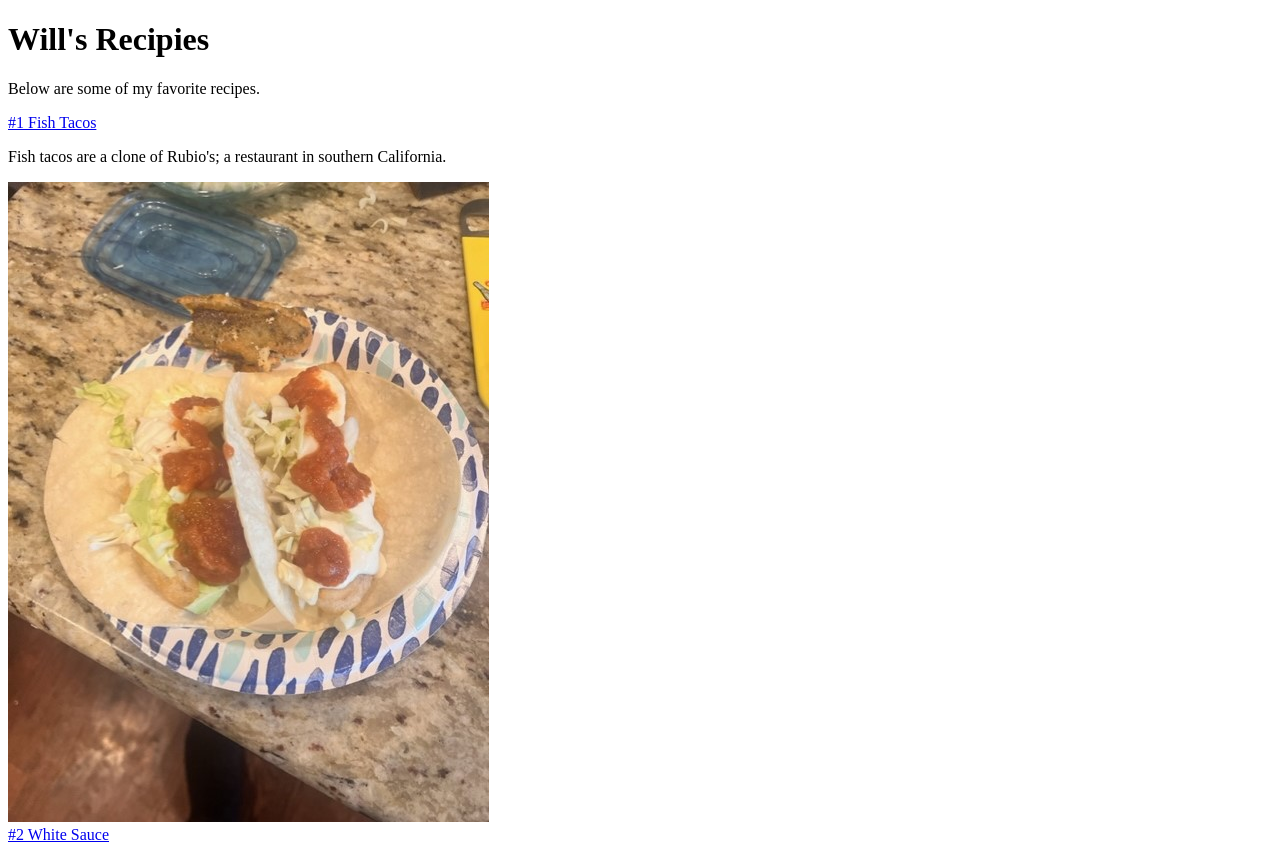
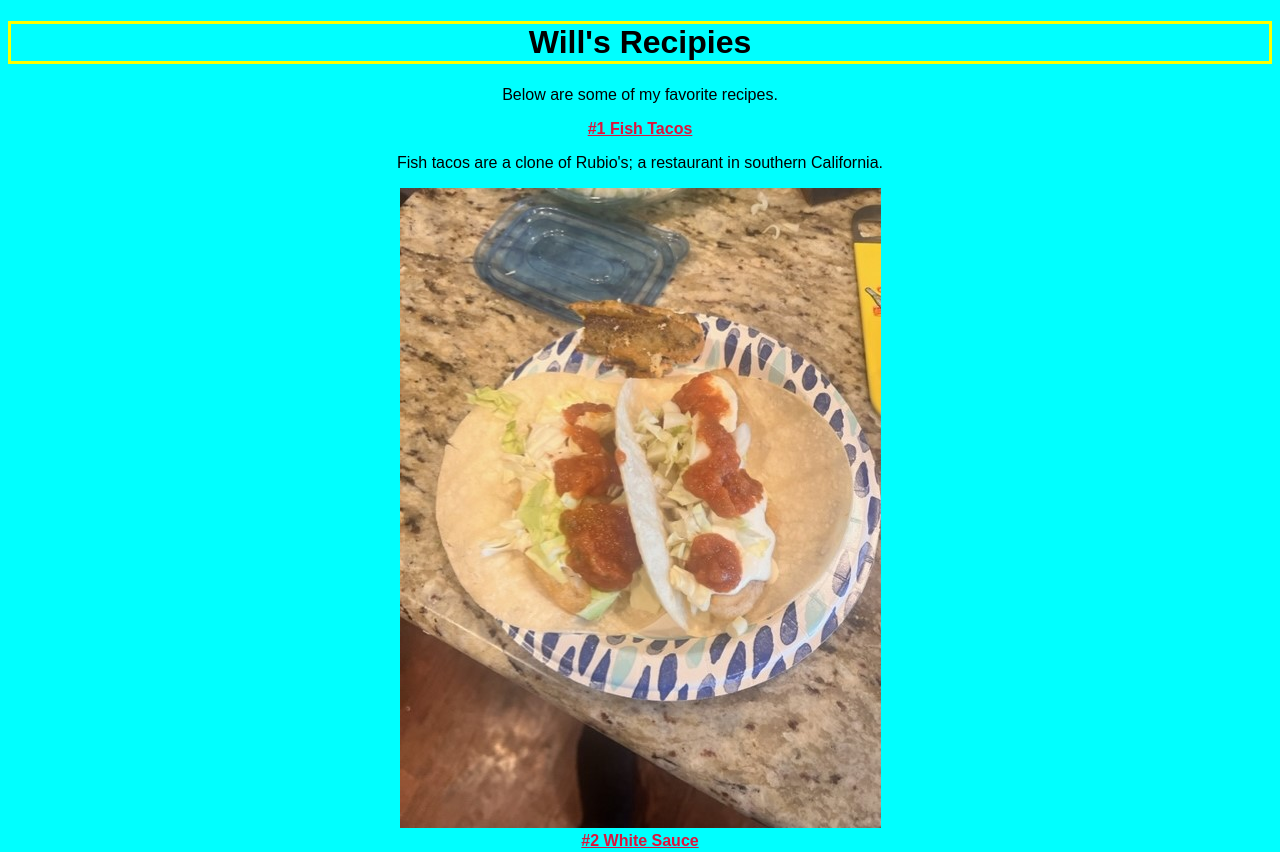
Before and after one commit to wclark916/odin-recipes, a plain HTML site: page index.html in a window 1280 px wide. Shown: the top 852 px of the page. Drawn offline with Linux system fonts and the light colour scheme.

Commit message:
index.html

```diff
--- a/index.html
+++ b/index.html
@@ -7,10 +7,10 @@
     <link rel="stylesheet" href="style.css">
 </head>
 <body>
-    <h1 class="Title">Will's Recipies</h1>
-        <P>Below are some of my favorite recipes.</P>
+    <h1 class="title">Will's Recipies</h1>
+        <p>Below are some of my favorite recipes.</p>
 
-        <a href="recipes/fishtacos.html">#1 Fish Tacos</a>
+        <a   href="recipes/fishtacos.html">#1 Fish Tacos</a>
 
             <p>Fish tacos are a clone of Rubio's;
             a restaurant in southern California.
--- a/style.css
+++ b/style.css
@@ -1,6 +1,20 @@
 /*style.css*/
 .title{
+    border: 3px solid yellow;
     text-align: center;
     font-family: Arial, Helvetica, sans-serif;
     font-weight: 700;
+    background-color: aqua;
 }
+p{
+    font-size: medium;
+}
+body{
+    background-color: aqua;
+    font-family: Arial, Helvetica, sans-serif;
+    text-align: center;
+}
+a{
+    color: crimson;
+    font-weight: bold;
+}
```
